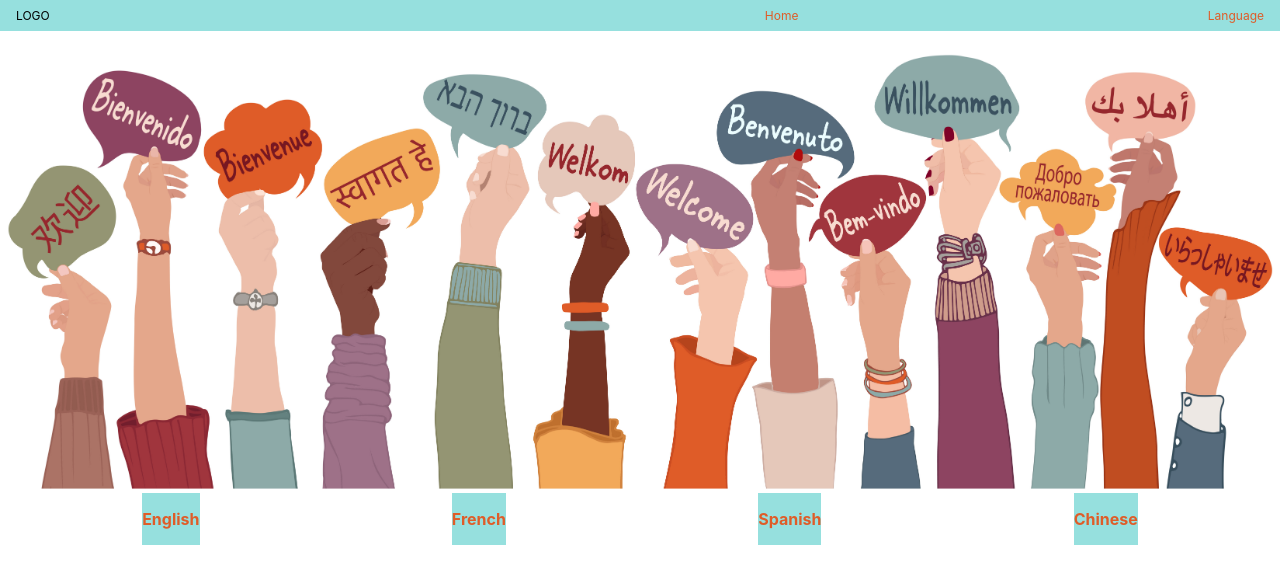
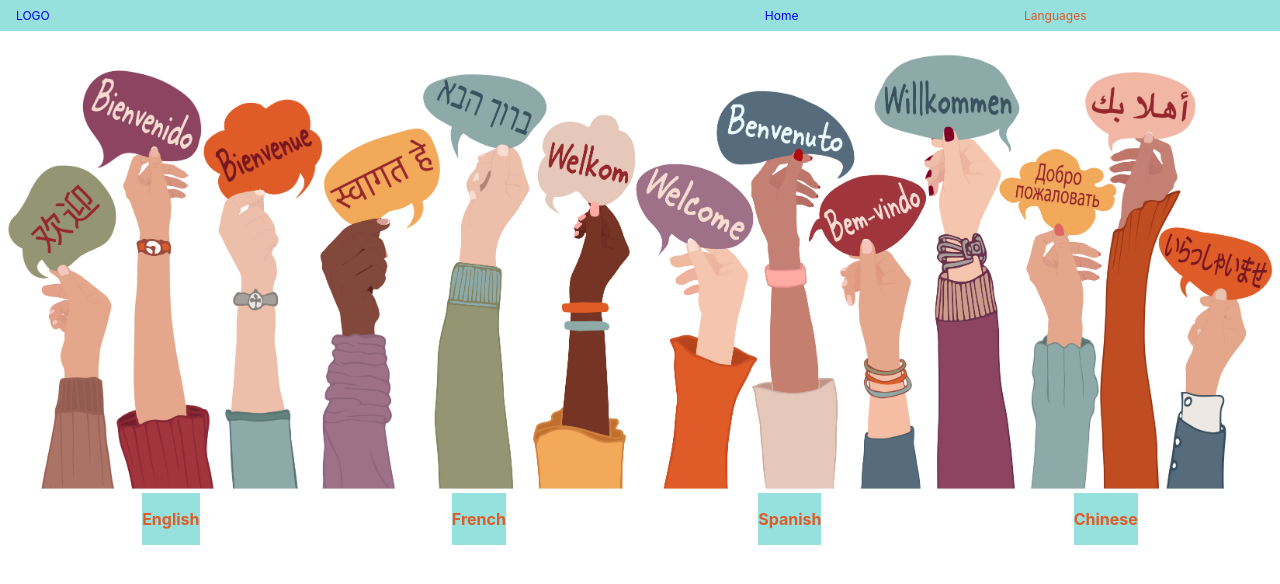
Before and after one commit to ChathurikaAJ/chathurika-jayakody-pronounce, a React (Create React App) app: page / in a window 1280 px wide. Shown: the top 584 px of the page. Built offline with nearby package versions, Linux system fonts and the light colour scheme.

Commit message:
Update nav bar with links

```diff
--- /dev/null
+++ b/src/components/NavDropDown/NavDropDown.js
@@ -0,0 +1,14 @@
+import './NavDropDown.scss'
+import { Link } from "react-router-dom";
+
+export default function NavDropDown (){
+    return(
+        <ul>
+            <Link to='/language/chinese'><li>Chinese</li></Link>
+            <Link to='/language/english'><li>English</li></Link>
+            <Link to='/language/french'><li>French</li></Link>
+            <Link to='/language/spanish'><li>Spanish</li></Link>
+        </ul>
+
+    )
+}
--- a/src/components/Navigation/Navigation.js
+++ b/src/components/Navigation/Navigation.js
@@ -1,14 +1,34 @@
-import './Navigation.scss'
+import "./Navigation.scss";
+import { Link } from "react-router-dom";
+import NavDropDown from "../NavDropDown/NavDropDown";
+import { useState } from "react";
 
-export default function (){
-    return(
-        <div className='nav'>
-            <p>LOGO</p>
-            <div className='nav__titles'>
-                <p>Home</p>
-                <p>Language</p>
-            </div>
+export default function () {
+  const [showList, setShowList] = useState(false);
+
+  const onMoveEnter = () => {
+    setShowList(true);
+  };
+
+  const onMoveLeave = () => {
+    setShowList(false);
+  };
+
+  return (
+    <div className="nav">
+      <Link to="/">
+        <p>LOGO</p>
+      </Link>
+
+      <div className="nav__titles">
+        <Link to="/">
+          <p>Home</p>
+        </Link>
+        <div onMouseEnter={onMoveEnter} onMouseLeave={onMoveLeave} className="nav__titles-languages">
+          <p>Languages</p>
+          {showList && <NavDropDown />}
         </div>
-
-    )
+      </div>
+    </div>
+  );
 }
--- a/src/components/Navigation/Navigation.scss
+++ b/src/components/Navigation/Navigation.scss
@@ -11,5 +11,10 @@
         width: 40%; //change
         justify-content: space-between;
         color: #DF5C28;
+
+        &-languages{
+            position: absolute;
+            left: 80%;//change
+        }
     }
 }
```
Also changed, not shown: src/components/NavDropDown/NavDropDown.scss (added).
